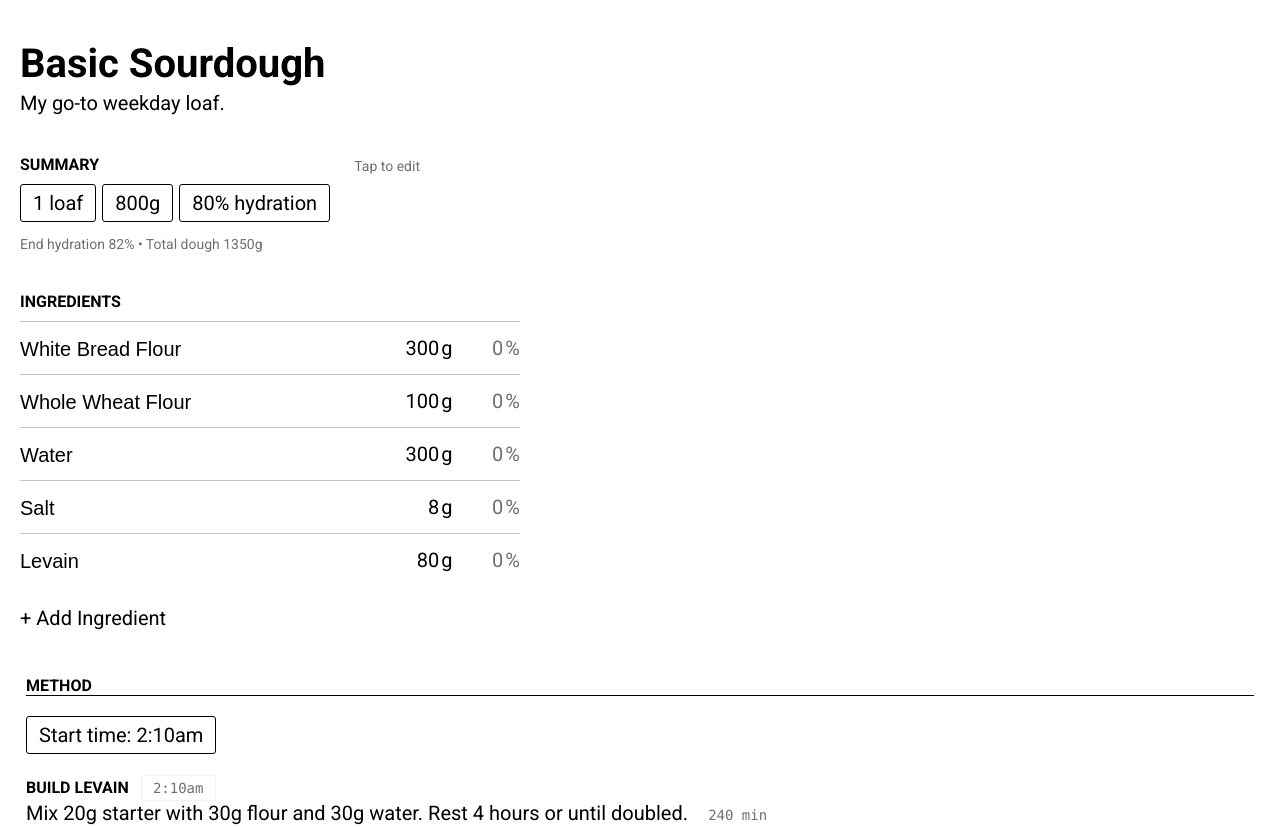
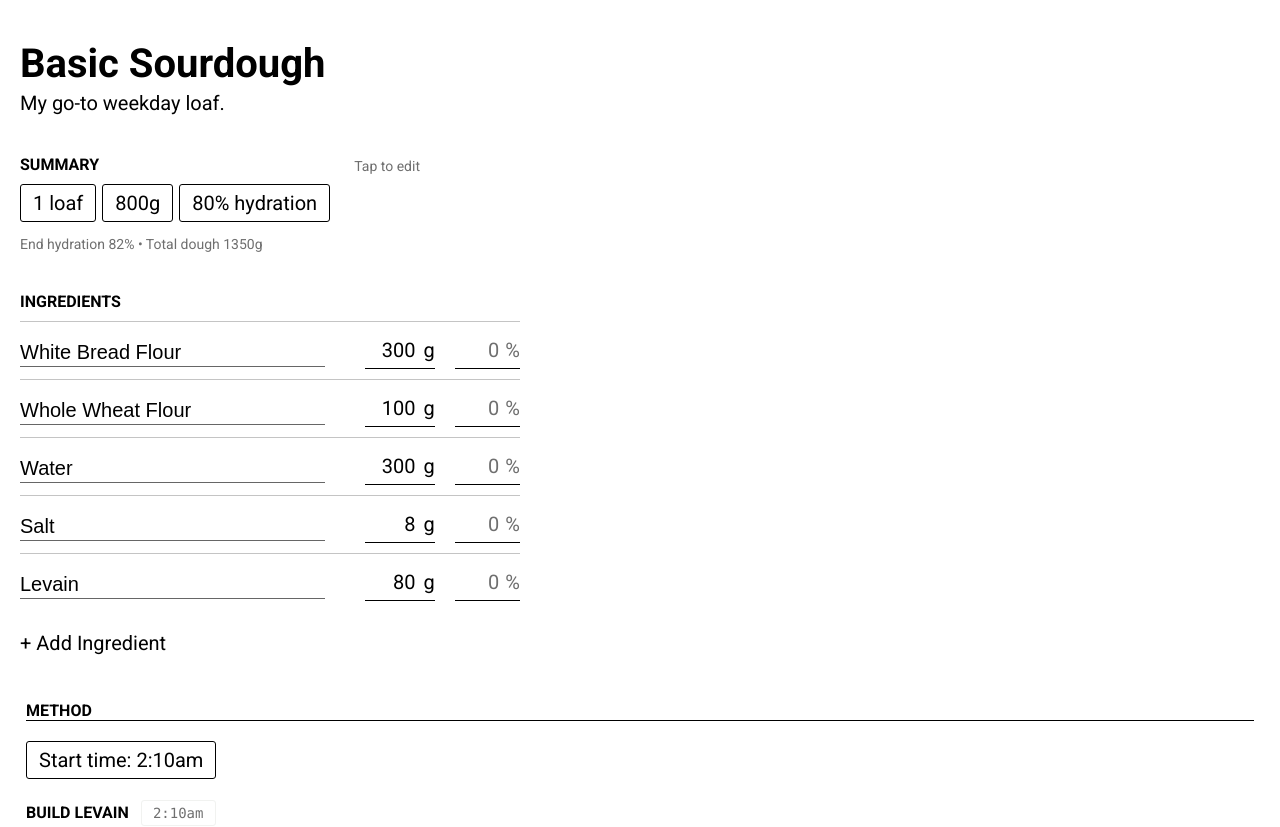
Before and after one commit to josh-cpm/bread-vue, a Vue app: page / in a window 1280 px wide. Shown: the top 827 px of the page. Built offline with nearby package versions, Linux system fonts and the light colour scheme.

Commit message:
Styling for editor

```diff
--- a/src/components/Ingredient.vue
+++ b/src/components/Ingredient.vue
@@ -8,6 +8,7 @@
         :value="name"
       ></TextInput>
       <span class="ingredient-row-sub-flex">
+        <span class="ingredient-row-sub-sub-flex">
           <input
             class="ingredient-quantity"
             type="number"
@@ -17,12 +18,15 @@
           <span class="label black">
             g
           </span>
+        </span>
+        <span class="ingredient-row-sub-sub-flex">
           <input
             class="ingredient-percent "
             :value="Math.round(bpercent * 100)"
             type="number"
             @focus="toggleEditor('open')"
           /><span class="label gray">%</span>
+        </span>
       </span>
     </div>
     <div v-if="editing" class="ingredient-editor">
@@ -86,8 +90,8 @@ export default {
 input {
   border: none;
   font-size: 1rem;
-  padding: 0.3;
-  margin: 0 0.1rem 0 0.3rem;
+  padding: 0.3rem;
+  /* margin: 0 0.1rem 0 0.3rem; */
 }
 
 input::placeholder {
@@ -119,20 +123,41 @@ input[type='number']::-webkit-outer-spin-button {
   flex-direction: row;
 }
 
+.ingredient-row-sub-sub-flex {
+  display: flex;
+  border-bottom: 1px solid black;
+  margin-left: 1rem;
+}
+
 .ingredient-quantity {
   margin-right: 0.1rem;
   text-align: right;
-  width: 7ch;
+  width: 5ch;
 }
 
 .ingredient-name {
   margin-right: 1em;
+  border-bottom: 1px solid #666666;
 }
 
 .ingredient-percent {
   color: #6f6f6f;
   text-align: right;
-  width: 4ch;
+  width: 4.5ch;
+}
+
+.ingredient-name:focus {
+  border-bottom: 2px solid #b59a5b;
+}
+
+.ingredient-percent:focus,
+.ingredient-name:focus,
+.ingredient-quantity:focus {
+  outline: none;
+}
+
+.label {
+  padding: 0.3rem 0;
 }
 
 .gray {
```
Lines whose indentation alone changed are shown as unchanged.
